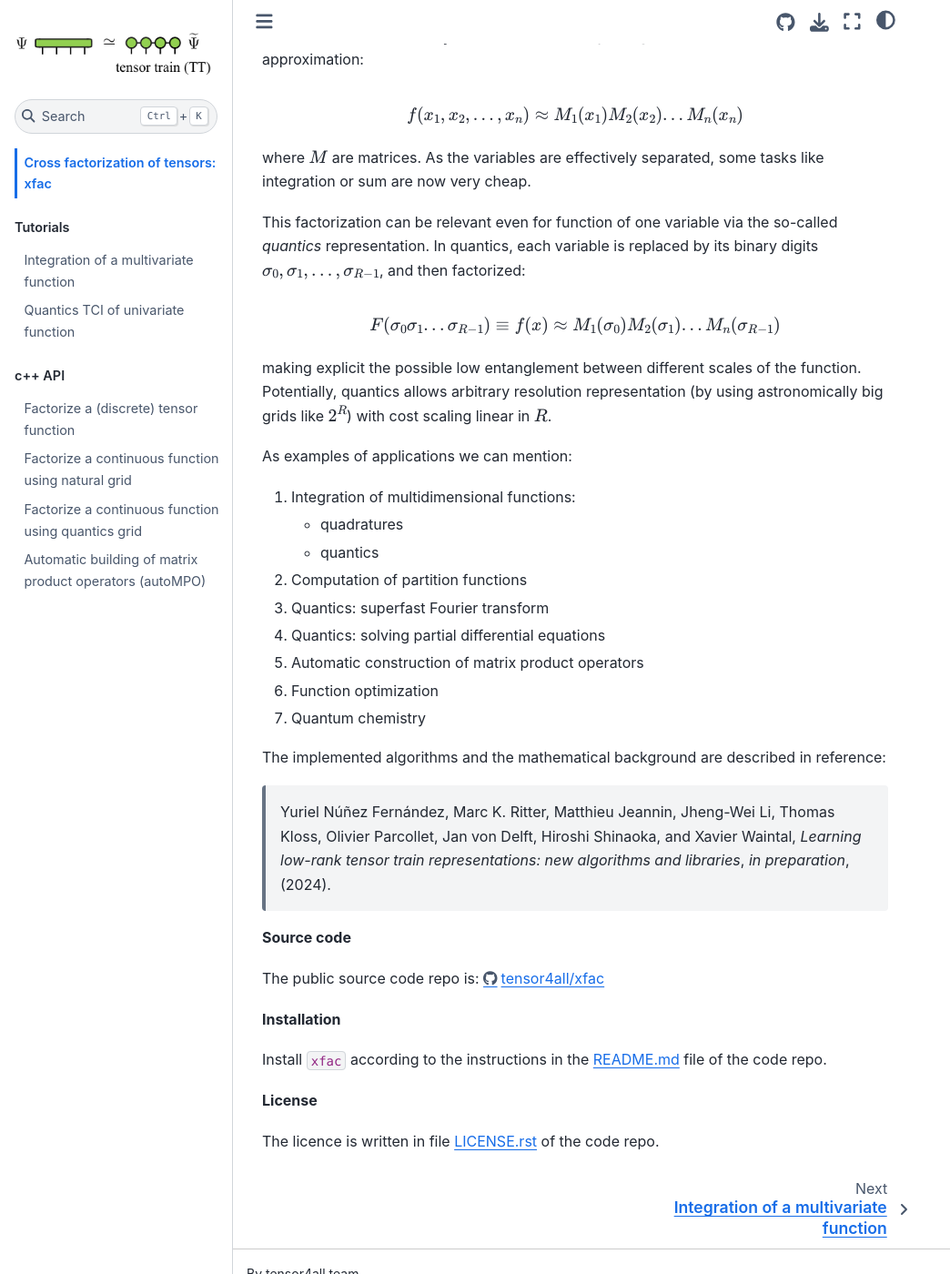
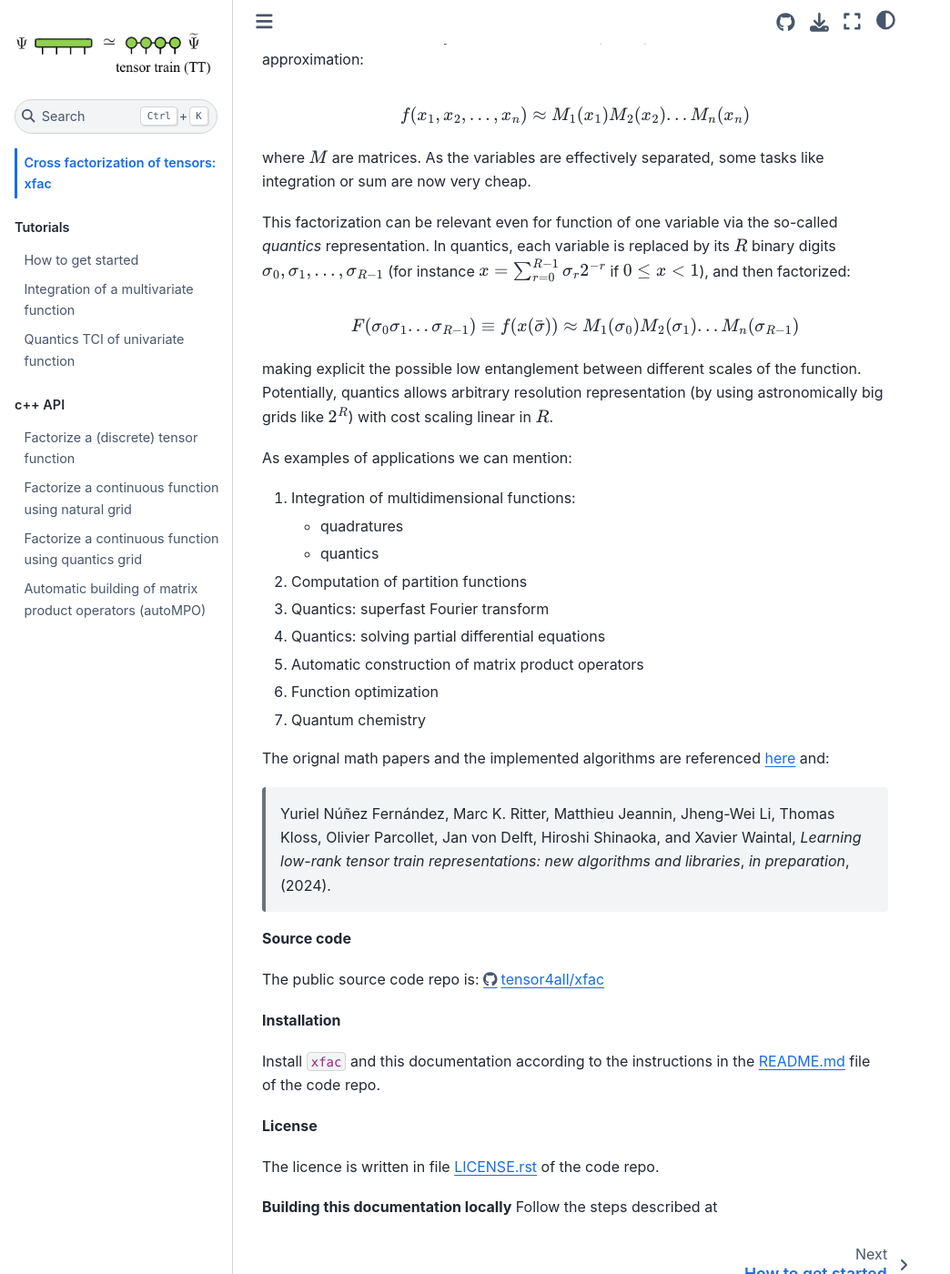
Before and after one commit to tensor4all/xfac, a Jupyter Book: the page built from docs/intro.md, in a window 1280 px wide and 1400 px high, scrolled down 363 px. Shown: the whole window at 91% size, without its empty margins (0-1044 px from the left). Built offline with Jupyter Book 1.0.4 settings and Sphinx 7.4.7 and the Sphinx Book theme 1.1.4, drawn with Linux system fonts in a browser that asks for light colours; pages that are not in the unit, such as notebooks, are missing from menus.

Commit message:
add Xavier suggestions

```diff
--- a/docs/_toc.yml
+++ b/docs/_toc.yml
@@ -6,7 +6,7 @@ root: intro
 parts:
 - caption: Tutorials
   chapters:
-#  - file: markdown
+  - file: tutorial-python/intro-tutorial
   - file: tutorial-python/integral_nd
   - file: tutorial-python/quantics1d
   - file: tutorial-python/quantics2d
--- a/docs/intro.md
+++ b/docs/intro.md
@@ -13,10 +13,10 @@ $$
 
 where $M$ are matrices. As the variables are effectively separated, some tasks like integration or sum are now very cheap.
 
-This factorization can be relevant even for function of one variable via the so-called *quantics* representation. In quantics, each variable is replaced by its binary digits $\sigma_0,\sigma_1,...,\sigma_{R-1}$, and then factorized:
+This factorization can be relevant even for function of one variable via the so-called *quantics* representation. In quantics, each variable is replaced by its $R$ binary digits $\sigma_0,\sigma_1,...,\sigma_{R-1}$ (for instance $x=\sum^{R-1}_{r=0}\sigma_r 2^{-r}$  if $0 \le x < 1$), and then factorized:
 
 $$
-F(\sigma_{0}\sigma_{1}...\sigma_{R-1}) \equiv f(x) \approx M_1(\sigma_{0})M_2(\sigma_1)...M_n(\sigma_{R-1})
+F(\sigma_{0}\sigma_{1}...\sigma_{R-1}) \equiv f(x(\bar{\sigma})) \approx M_1(\sigma_{0})M_2(\sigma_1)...M_n(\sigma_{R-1})
 $$
 
 making explicit the possible low entanglement between different scales of the function. Potentially, quantics allows arbitrary resolution representation (by using astronomically big grids like $2^R$) with cost scaling linear in $R$.
@@ -32,7 +32,7 @@ As examples of applications we can mention:
 6. Function optimization
 7. Quantum chemistry
 
-The implemented algorithms and the mathematical background are described in reference:
+The orignal math papers and the implemented algorithms are referenced [here](https://doi.org/10.1103/PhysRevX.12.041018) and:
 
 > Yuriel Núñez Fernández, Marc K. Ritter, Matthieu Jeannin, Jheng-Wei Li, Thomas Kloss, Olivier Parcollet, Jan von Delft, Hiroshi Shinaoka, and Xavier Waintal,
 > *Learning low-rank tensor train representations: new algorithms and libraries*, *in preparation*, (2024).
@@ -44,8 +44,11 @@ The public source code repo is: https://github.com/tensor4all/xfac
 
 **Installation**
 
-Install `xfac` according to the instructions in the [README.md](https://github.com/tensor4all/xfac/blob/main/README.md) file of the code repo.
+Install `xfac` and this documentation according to the instructions in the [README.md](https://github.com/tensor4all/xfac/blob/main/README.md) file of the code repo.
 
 **License**
 
 The licence is written in file [LICENSE.rst](https://github.com/tensor4all/xfac/blob/main/LICENSE.rst) of the code repo.
+
+**Building this documentation locally**
+Follow the steps described at
```
Also changed, not shown: README.md (+9 -9 lines), docs/tutorial-python/intro-tutorial.md (added, +7 -0 lines).
